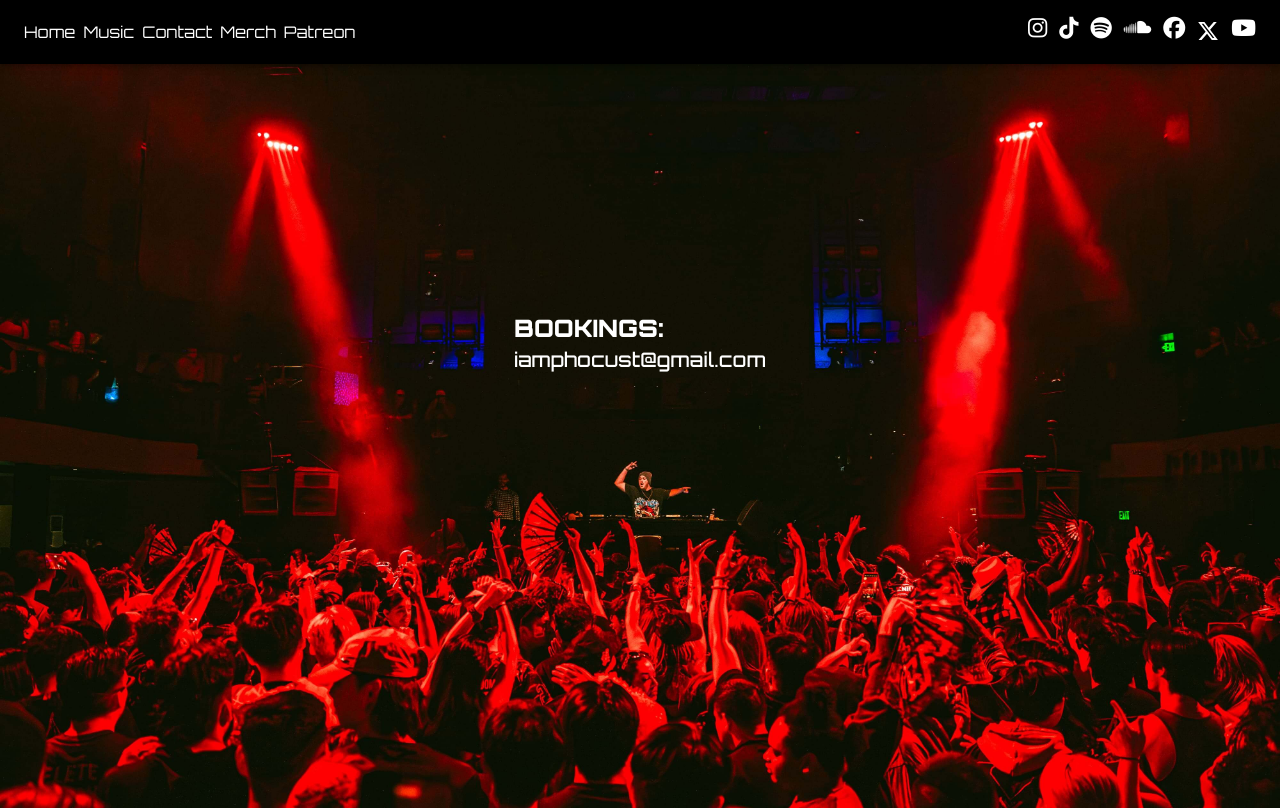
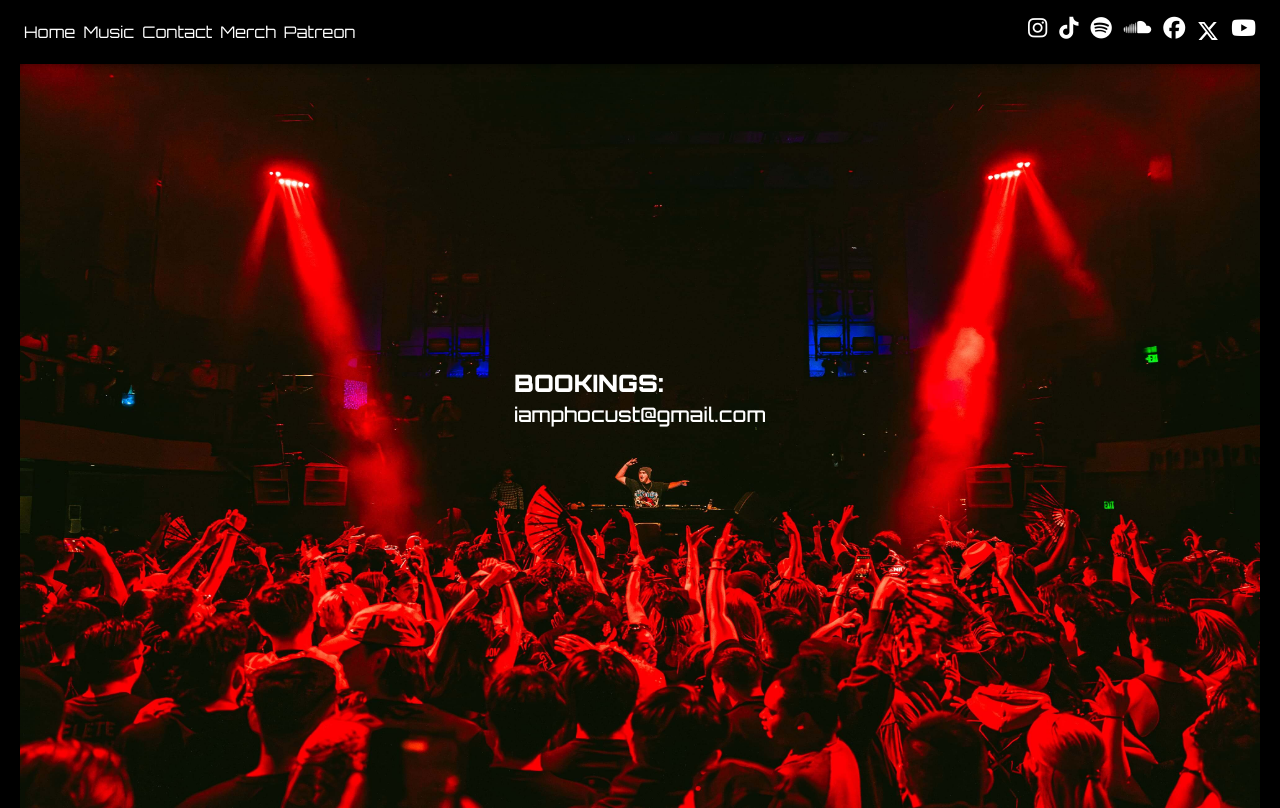
Before and after one commit to ijuliie/phocust, a Next.js app: page /contact in a window 1280 px wide. Built offline with nearby package versions, Linux system fonts and the light colour scheme.

Commit message:
fix contact page layout

```diff
--- a/src/pages/Contact.module.css
+++ b/src/pages/Contact.module.css
@@ -1,15 +1,27 @@
-.backgroundImage {
-    background-image: url('/Beyond_Pre.jpg');
-    background-attachment: fixed;
-    background-position: center;
-    background-repeat: no-repeat;
-    background-size: cover;
-    min-height: 93vh;
+.imageContainer {
+    position: relative;
+    padding: 0px 20px;
+    width: 100%;
+    overflow: hidden;
+
+    @media (min-width: 1080px) {
+        height: 93vh;
+    }
 }
 
-.box {
+.imageContainer img {
+    width: 100%;
+    height: 100%;
+}
+
+
+.textOverlay {
+    position: absolute;
     display: flex;
     align-items: center;
     justify-content: center;
-    min-height: 70vh;
+    inset: 0;
+    width: 100%;
+    height: 90%;
+    color: #FFF;
 }
--- a/src/pages/contact.tsx
+++ b/src/pages/contact.tsx
@@ -5,17 +5,16 @@ import styles from "./Contact.module.css"
 
 export default function Contact() {
     return (
-        <div className={styles.backgroundImage}>
-            <Container>
         <Fade>
-                    <Box className={styles.box}>
+            <div className={`${styles.imageContainer}`}>
+                <img src="/Beyond_Pre.jpg" alt="image of phocust" />
+                <div className={`${styles.textOverlay}`}>
                     <div>
                         <Typography variant="h5" fontWeight={900}>BOOKINGS:</Typography>
                         <Typography variant="h6" fontWeight={500}>iamphocust@gmail.com</Typography>
                     </div>
-                    </Box>
+                </div>
+            </div>
         </Fade>
-            </Container>
-        </div>
     );
 }
```
Lines whose indentation alone changed are shown as unchanged.
